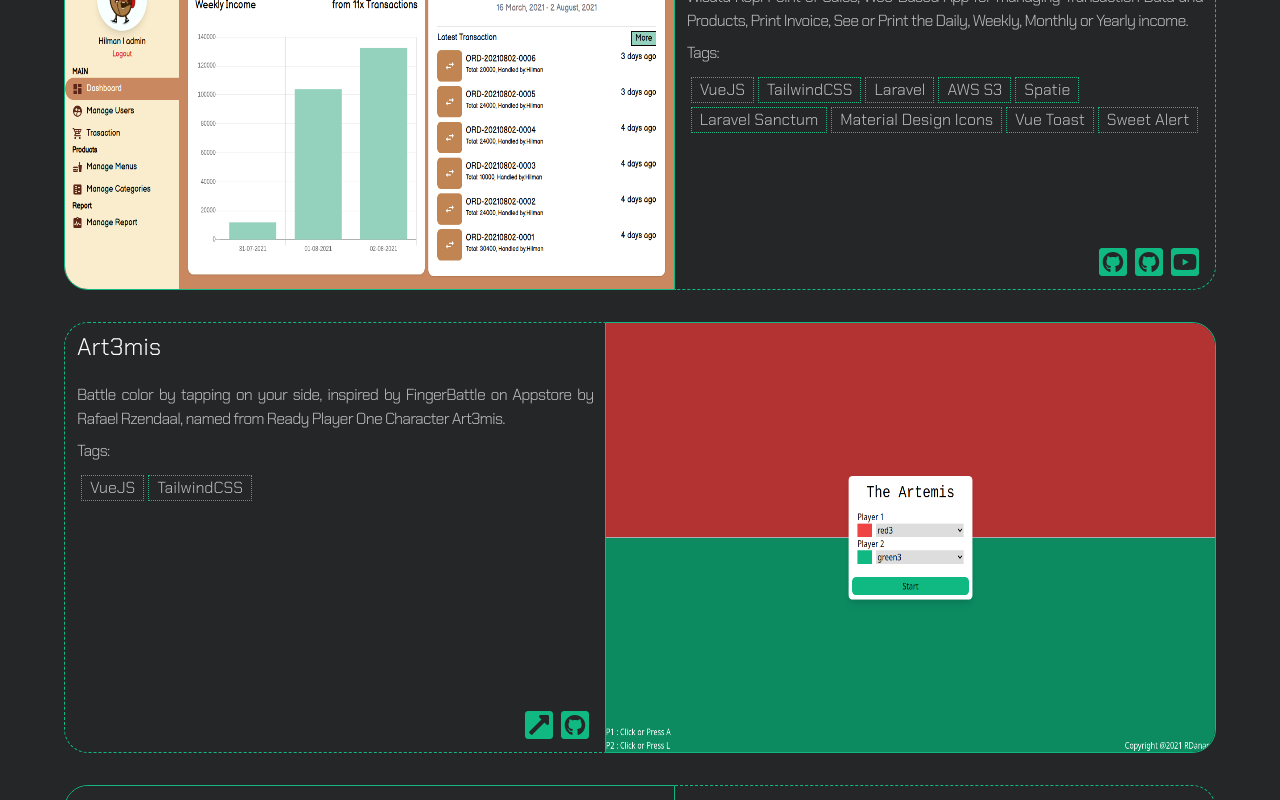
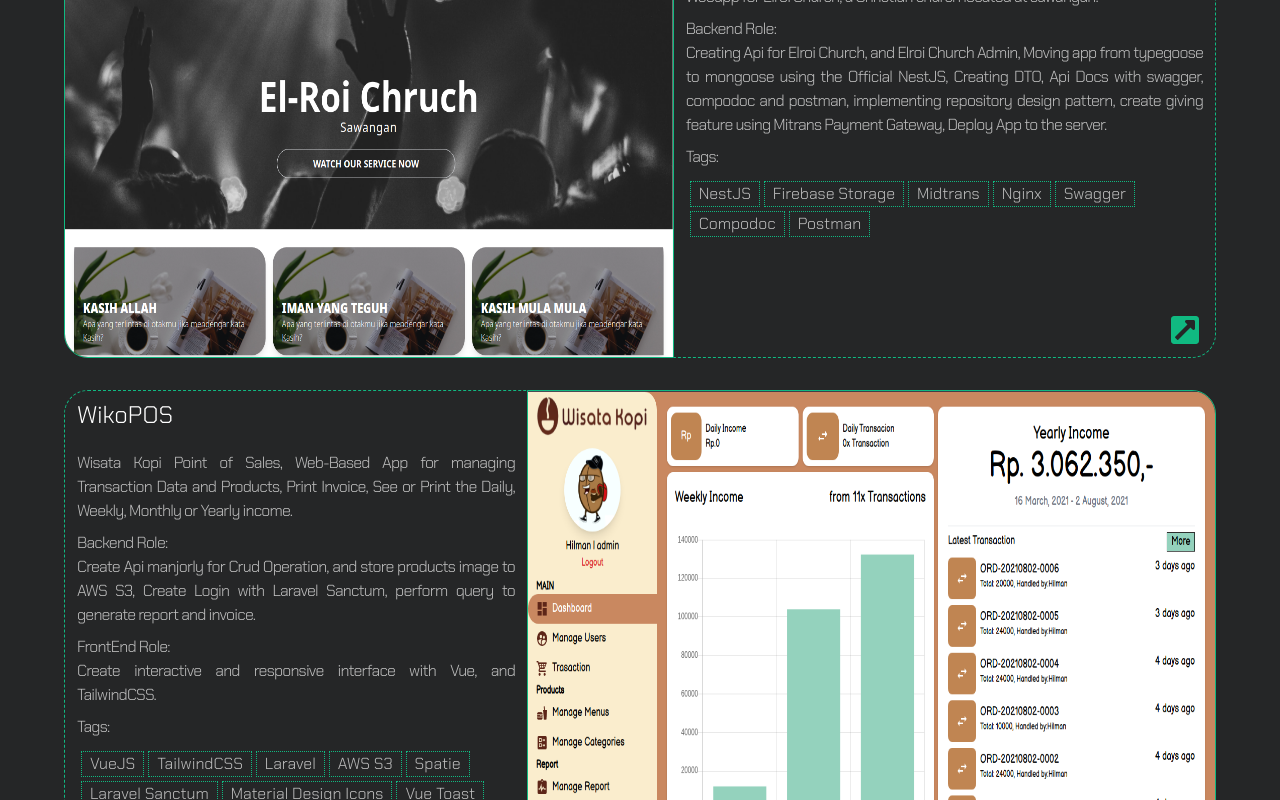
Before and after one commit to rdanang-dev/hi-danang.github.io, a Vue app: page / in a window 1280 px wide. Shown: the part 2000-2800 px from the top of the page. Built offline with nearby package versions, Linux system fonts and the light colour scheme; what vue-toasted, vue-typer would draw is missing.

Commit message:
feat: add elroi to projects and define role

```diff
--- a/src/assets/data/latestproject/latestproject.json
+++ b/src/assets/data/latestproject/latestproject.json
@@ -1,9 +1,27 @@
 {
   "data": [
+    {
+      "image": "elroi.png",
+      "title": "Elroi Church",
+      "desc": "Webapp for Elroi Church, a Christian church located at sawangan.",
+      "backendRole": "Creating Api for Elroi Church, and Elroi Church Admin, Moving app from typegoose to mongoose using the Official NestJS, Creating DTO, Api Docs with swagger, compodoc and postman, implementing repository design pattern, create giving feature using Mitrans Payment Gateway, Deploy App to the server.",
+      "tags": [
+        "NestJS",
+        "Firebase Storage",
+        "Midtrans",
+        "Nginx",
+        "Swagger",
+        "Compodoc",
+        "Postman"
+      ],
+      "links": "https://www.elroichurch.com/"
+    },
     {
       "image": "wikopos.png",
       "title": "WikoPOS",
       "desc": "Wisata Kopi Point of Sales, Web-Based App for managing Transaction Data and Products, Print Invoice, See or Print the Daily, Weekly, Monthly or Yearly income.",
+      "backendRole": "Create Api manjorly for Crud Operation, and store products image to AWS S3, Create Login with Laravel Sanctum, perform query to generate report and invoice.",
+      "frontendRole": "Create interactive and responsive interface with Vue, and TailwindCSS.",
       "tags": [
         "VueJS",
         "TailwindCSS",
@@ -20,17 +38,10 @@
       "demo": "https://www.youtube.com/watch?v=4gZuyLVo_7A"
     },
     {
-      "image": "art3mis.png",
-      "title": "Art3mis",
-      "desc": "Battle color by tapping on your side, inspired by FingerBattle on Appstore by Rafael Rzendaal, named from Ready Player One Character Art3mis.",
-      "tags": ["VueJS", "TailwindCSS"],
-      "links": "https://rdanang-dev.github.io/art3mis/",
-      "frontend": "https://github.com/rdanang-dev/art3mis"
-    },
-    {
       "image": "matics.png",
       "title": "Matics",
       "desc": "Web-based Voice Recognition App for turning your voice into text.",
+      "frontendRole": "Create interactive and responsive interface with Vue, and TailwindCSS.",
       "tags": ["VueJS", "TailwindCSS", "Vue-Toasted"],
       "links": "https://rdanang-dev.github.io/matics/",
       "frontend": "https://github.com/rdanang-dev/matics"
--- a/src/components/LatestProject.vue
+++ b/src/components/LatestProject.vue
@@ -60,6 +60,14 @@
             class="text-justify leading-tight tracking-tighter lg:leading-normal py-2 lg:pt-5 text-custom-content"
           >
             <p>{{ value.desc }}</p>
+            <div v-if="value.backendRole">
+              <span class="block pt-2">Backend Role:</span>
+              <p>{{ value.backendRole }}</p>
+            </div>
+            <div v-if="value.frontendRole">
+              <span class="block pt-2">FrontEnd Role:</span>
+              <p>{{ value.frontendRole }}</p>
+            </div>
             <div class="space-x-1 space-y-1 max-w-64 pb-14 lg:pb-0">
               <span class="block py-2">Tags:</span>
               <span
@@ -105,13 +113,13 @@
 </template>
 
 <script>
-  import projectData from "../assets/data/latestproject/latestproject.json"
+import projectData from "../assets/data/latestproject/latestproject.json";
 export default {
   name: "LatestProject",
   data() {
     return {
       data: projectData.data,
-      }
+    };
   },
-  }
+};
 </script>
```
Also changed, not shown: src/assets/image/projects/elroi.png (added). Lines whose indentation alone changed are shown as unchanged.
